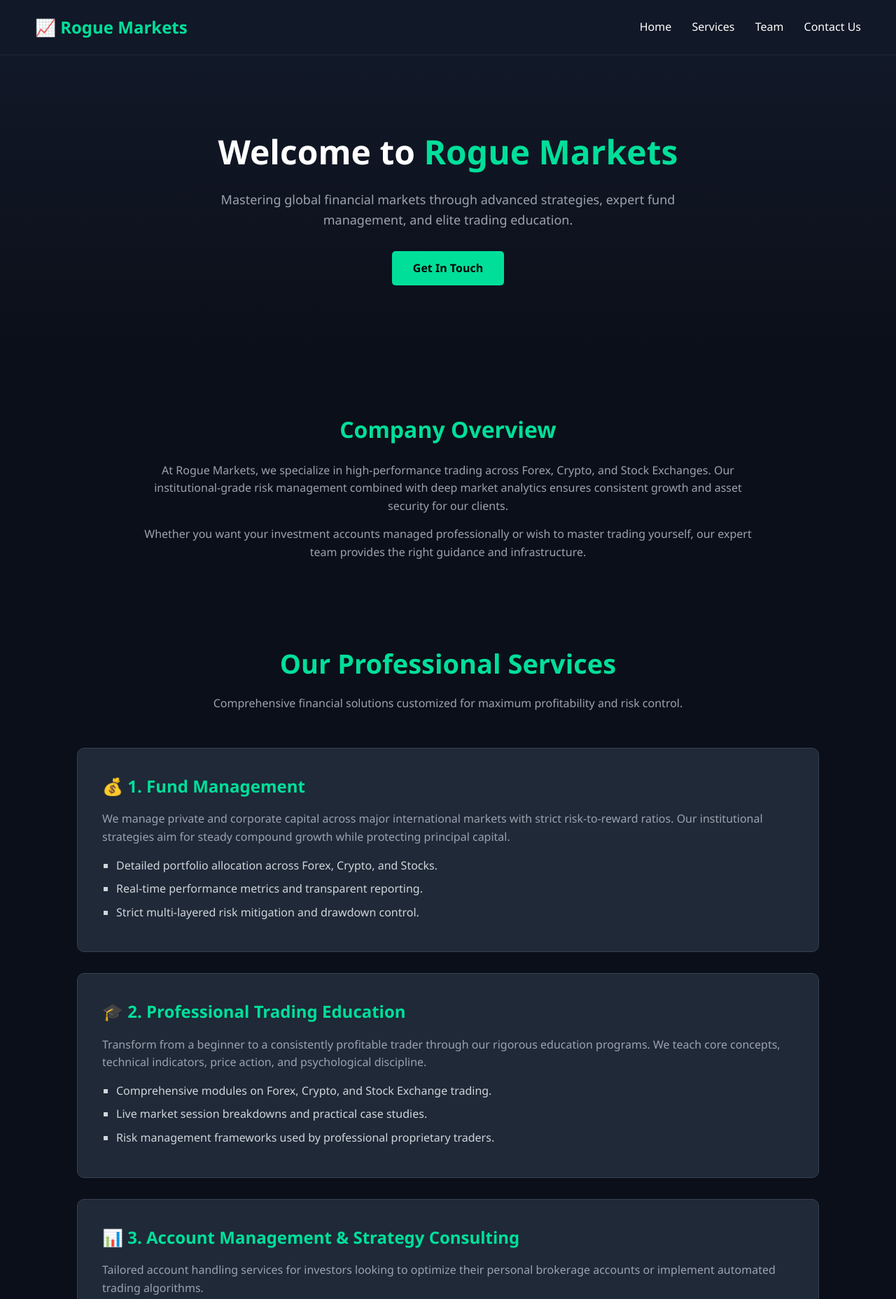
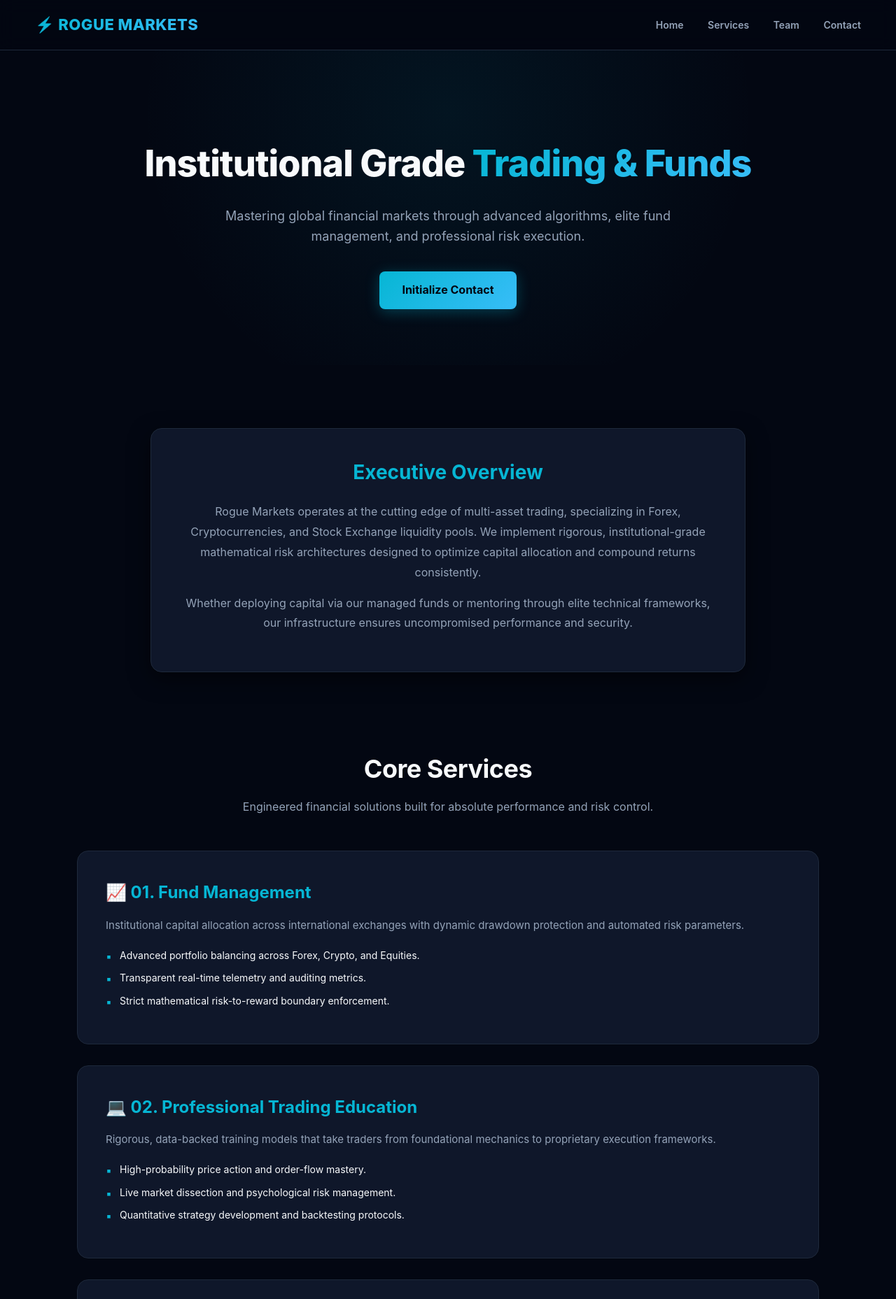
Before and after one commit to mahmoodoffice9-code/rogue-market, a plain HTML site: page index.html in a window 1280 px wide. Shown: the top 1857 px of the page at 70% size. Drawn offline with Linux system fonts and the light colour scheme.

Commit message:
Update index.html

```diff
--- a/index.html
+++ b/index.html
@@ -3,172 +3,267 @@
 <head>
   <meta charset="UTF-8">
   <meta name="viewport" content="width=device-width, initial-scale=1.0">
-  <title>Rogue Markets - Trading & Fund Management</title>
+  <title>Rogue Markets - Professional Trading & Fund Management</title>
   <style>
-    * { margin: 0; padding: 0; box-sizing: border-box; font-family: 'Segoe UI', Tahoma, Geneva, Verdana, sans-serif; scroll-behavior: smooth; }
-    body { background-color: #0b0f19; color: #ffffff; line-height: 1.6; }
+    :root {
+      --bg-deep: #030712;
+      --bg-card: #0f172a;
+      --bg-card-hover: #1e293b;
+      --accent-cyan: #06b6d4;
+      --accent-blue: #38bdf8;
+      --accent-green: #10b981;
+      --text-main: #f8fafc;
+      --text-muted: #94a3b8;
+      --border-color: #1e293b;
+      --border-glow: rgba(6, 182, 212, 0.3);
+    }
+
+    * { margin: 0; padding: 0; box-sizing: border-box; font-family: 'Inter', system-ui, -apple-system, sans-serif; scroll-behavior: smooth; }
+    body { background-color: var(--bg-deep); color: var(--text-main); line-height: 1.6; }
 
     /* Header & Navigation */
-    header { background: #111827; padding: 20px 50px; display: flex; justify-content: space-between; align-items: center; border-bottom: 1px solid #1f2937; position: sticky; top: 0; z-index: 1000; }
-    .logo { font-size: 24px; font-weight: bold; color: #00df9a; }
-    .nav-links a { color: #fff; text-decoration: none; margin-left: 25px; transition: 0.3s; font-weight: 500; }
-    .nav-links a:hover { color: #00df9a; }
+    header {
+      background: rgba(3, 7, 18, 0.85);
+      backdrop-filter: blur(12px);
+      padding: 18px 50px;
+      display: flex;
+      justify-content: space-between;
+      align-items: center;
+      border-bottom: 1px solid var(--border-color);
+      position: sticky;
+      top: 0;
+      z-index: 1000;
+    }
+    .logo {
+      font-size: 22px;
+      font-weight: 800;
+      letter-spacing: 0.5px;
+      background: linear-gradient(135deg, var(--accent-cyan), var(--accent-blue));
+      -webkit-background-clip: text;
+      -webkit-text-fill-color: transparent;
+    }
+    .nav-links a { color: var(--text-muted); text-decoration: none; margin-left: 30px; transition: 0.25s ease; font-size: 14px; font-weight: 600; }
+    .nav-links a:hover { color: var(--accent-cyan); text-shadow: 0 0 10px rgba(6, 182, 212, 0.4); }
 
     /* Hero Section */
-    .hero { text-align: center; padding: 100px 20px; background: linear-gradient(180deg, #111827 0%, #0b0f19 100%); }
-    .hero h1 { font-size: 48px; margin-bottom: 15px; }
-    .hero span { color: #00df9a; }
-    .hero p { font-size: 18px; color: #9ca3af; max-width: 700px; margin: 0 auto 30px; }
-    .btn { background: #00df9a; color: #000; padding: 12px 30px; text-decoration: none; font-weight: bold; border-radius: 5px; display: inline-block; transition: 0.3s; }
-    .btn:hover { background: #00b37e; }
+    .hero {
+      text-align: center;
+      padding: 120px 20px 80px;
+      background: radial-gradient(circle at 50% 20%, rgba(6, 182, 212, 0.08) 0%, transparent 60%);
+    }
+    .hero h1 { font-size: 52px; font-weight: 800; margin-bottom: 20px; letter-spacing: -1px; }
+    .hero span {
+      background: linear-gradient(135deg, var(--accent-cyan), var(--accent-blue));
+      -webkit-background-clip: text;
+      -webkit-text-fill-color: transparent;
+    }
+    .hero p { font-size: 18px; color: var(--text-muted); max-width: 650px; margin: 0 auto 35px; }
+
+    .btn {
+      background: linear-gradient(135deg, var(--accent-cyan), var(--accent-blue));
+      color: #030712;
+      padding: 14px 32px;
+      text-decoration: none;
+      font-weight: 700;
+      border-radius: 8px;
+      display: inline-block;
+      transition: all 0.3s ease;
+      box-shadow: 0 4px 20px rgba(6, 182, 212, 0.3);
+    }
+    .btn:hover {
+      transform: translateY(-2px);
+      box-shadow: 0 6px 25px rgba(6, 182, 212, 0.5);
+    }
 
     /* Containers & Sections */
-    .container { max-width: 1100px; margin: 0 auto; padding: 80px 20px 20px; }
-    .section-title { text-align: center; font-size: 38px; margin-bottom: 15px; color: #00df9a; }
-    .section-desc { text-align: center; color: #9ca3af; margin-bottom: 50px; font-size: 16px; }
+    .container { max-width: 1100px; margin: 0 auto; padding: 90px 20px 20px; }
+    .section-title { text-align: center; font-size: 36px; font-weight: 700; margin-bottom: 12px; color: var(--text-main); letter-spacing: -0.5px; }
+    .section-desc { text-align: center; color: var(--text-muted); margin-bottom: 50px; font-size: 16px; }
 
     /* Overview Section */
-    .overview { max-width: 900px; margin: 0 auto; text-align: center; }
-    .overview p { color: #9ca3af; font-size: 16px; margin-bottom: 15px; }
+    .overview {
+      max-width: 850px;
+      margin: 0 auto;
+      text-align: center;
+      background: var(--bg-card);
+      padding: 40px;
+      border-radius: 16px;
+      border: 1px solid var(--border-color);
+      box-shadow: 0 10px 30px rgba(0,0,0,0.5);
+    }
+    .overview p { color: var(--text-muted); font-size: 16px; margin-bottom: 15px; line-height: 1.8; }
 
     /* Services Cards */
-    .service-card { background: #1f2937; padding: 35px; border-radius: 10px; margin-bottom: 30px; border: 1px solid #374151; }
-    .service-card h3 { font-size: 24px; color: #00df9a; margin-bottom: 15px; }
-    .service-card p { color: #9ca3af; margin-bottom: 15px; }
-    .service-card ul { list-style-type: square; margin-left: 20px; color: #d1d5db; }
-    .service-card li { margin-bottom: 8px; }
+    .service-card {
+      background: var(--bg-card);
+      padding: 40px;
+      border-radius: 16px;
+      margin-bottom: 30px;
+      border: 1px solid var(--border-color);
+      transition: all 0.3s ease;
+    }
+    .service-card:hover {
+      border-color: var(--border-glow);
+      transform: translateY(-3px);
+      background: var(--bg-card-hover);
+    }
+    .service-card h3 { font-size: 24px; color: var(--accent-cyan); margin-bottom: 15px; font-weight: 700; }
+    .service-card p { color: var(--text-muted); margin-bottom: 20px; font-size: 15px; }
+    .service-card ul { list-style-type: none; }
+    .service-card li { margin-bottom: 10px; color: var(--text-main); font-size: 14px; position: relative; padding-left: 20px; }
+    .service-card li::before { content: "▪"; color: var(--accent-cyan); position: absolute; left: 0; font-size: 16px; }
 
     /* Grid for Team */
-    .grid { display: grid; grid-template-columns: repeat(auto-fit, minmax(300px, 1fr)); gap: 30px; }
-    .card { background: #1f2937; padding: 30px; border-radius: 10px; text-align: center; border: 1px solid #374151; }
-    .card h3 { color: #fff; margin-bottom: 5px; font-size: 22px; }
-    .role { color: #00df9a; font-weight: bold; margin-bottom: 15px; display: block; font-size: 14px; }
-    .card p { color: #9ca3af; font-size: 14px; }
+    .grid { display: grid; grid-template-columns: repeat(auto-fit, minmax(320px, 1fr)); gap: 30px; }
+    .card {
+      background: var(--bg-card);
+      padding: 35px;
+      border-radius: 16px;
+      text-align: center;
+      border: 1px solid var(--border-color);
+      transition: all 0.3s ease;
+    }
+    .card:hover {
+      border-color: var(--border-glow);
+      transform: translateY(-3px);
+    }
+    .card h3 { color: var(--text-main); margin-bottom: 8px; font-size: 22px; font-weight: 700; }
+    .role { color: var(--accent-green); font-weight: 700; margin-bottom: 15px; display: block; font-size: 13px; text-transform: uppercase; letter-spacing: 0.5px; }
+    .card p { color: var(--text-muted); font-size: 14px; line-height: 1.7; }
 
     /* Contact Box */
-    .contact-card { background: #1f2937; padding: 40px; border-radius: 10px; border: 1px solid #00df9a; text-align: center; max-width: 800px; margin: 0 auto; }
-    .contact-card h3 { font-size: 24px; margin-bottom: 25px; color: #fff; }
-    .contact-item { font-size: 18px; margin-bottom: 20px; color: #9ca3af; }
-    .contact-item a { color: #00df9a; text-decoration: none; font-weight: bold; }
-    .contact-item a:hover { text-decoration: underline; }
+    .contact-card {
+      background: var(--bg-card);
+      padding: 50px;
+      border-radius: 16px;
+      border: 1px solid var(--border-glow);
+      text-align: center;
+      max-width: 800px;
+      margin: 0 auto;
+      box-shadow: 0 0 40px rgba(6, 182, 212, 0.05);
+    }
+    .contact-card h3 { font-size: 26px; margin-bottom: 30px; color: var(--text-main); }
+    .contact-item { font-size: 16px; margin-bottom: 22px; color: var(--text-muted); }
+    .contact-item a { color: var(--accent-cyan); text-decoration: none; font-weight: 700; transition: 0.2s; }
+    .contact-item a:hover { color: var(--accent-blue); text-decoration: underline; }
 
     /* Footer */
-    footer { text-align: center; padding: 25px; background: #111827; color: #6b7280; margin-top: 80px; border-top: 1px solid #1f2937; }
+    footer { text-align: center; padding: 30px; background: var(--bg-deep); color: var(--text-muted); margin-top: 100px; border-top: 1px solid var(--border-color); font-size: 14px; }
   </style>
 </head>
 <body>
 
   <!-- Header & Navigation -->
   <header>
-    <div class="logo">📈 Rogue Markets</div>
+    <div class="logo">⚡ ROGUE MARKETS</div>
     <div class="nav-links">
       <a href="#home">Home</a>
       <a href="#services">Services</a>
       <a href="#team">Team</a>
-      <a href="#contact">Contact Us</a>
+      <a href="#contact">Contact</a>
     </div>
   </header>
 
-  <!-- Hero Section (Home) -->
+  <!-- Hero Section -->
   <section id="home" class="hero">
-    <h1>Welcome to <span>Rogue Markets</span></h1>
-    <p>Mastering global financial markets through advanced strategies, expert fund management, and elite trading education.</p>
-    <a href="#contact" class="btn">Get In Touch</a>
+    <h1>Institutional Grade <span>Trading & Funds</span></h1>
+    <p>Mastering global financial markets through advanced algorithms, elite fund management, and professional risk execution.</p>
+    <a href="#contact" class="btn">Initialize Contact</a>
   </section>
 
   <!-- Overview Section -->
   <div class="container">
     <div class="overview">
-      <h2 style="color: #00df9a; font-size: 32px; margin-bottom: 20px;">Company Overview</h2>
-      <p>At Rogue Markets, we specialize in high-performance trading across Forex, Crypto, and Stock Exchanges. Our institutional-grade risk management combined with deep market analytics ensures consistent growth and asset security for our clients.</p>
-      <p>Whether you want your investment accounts managed professionally or wish to master trading yourself, our expert team provides the right guidance and infrastructure.</p>
+      <h2 style="color: var(--accent-cyan); font-size: 28px; margin-bottom: 20px; font-weight: 700;">Executive Overview</h2>
+      <p>Rogue Markets operates at the cutting edge of multi-asset trading, specializing in Forex, Cryptocurrencies, and Stock Exchange liquidity pools. We implement rigorous, institutional-grade mathematical risk architectures designed to optimize capital allocation and compound returns consistently.</p>
+      <p>Whether deploying capital via our managed funds or mentoring through elite technical frameworks, our infrastructure ensures uncompromised performance and security.</p>
     </div>
   </div>
 
   <!-- Services Section -->
   <div id="services" class="container">
-    <h2 class="section-title">Our Professional Services</h2>
-    <p class="section-desc">Comprehensive financial solutions customized for maximum profitability and risk control.</p>
+    <h2 class="section-title">Core Services</h2>
+    <p class="section-desc">Engineered financial solutions built for absolute performance and risk control.</p>
 
     <div class="service-card">
-      <h3>💰 1. Fund Management</h3>
-      <p>We manage private and corporate capital across major international markets with strict risk-to-reward ratios. Our institutional strategies aim for steady compound growth while protecting principal capital.</p>
+      <h3>📈 01. Fund Management</h3>
+      <p>Institutional capital allocation across international exchanges with dynamic drawdown protection and automated risk parameters.</p>
       <ul>
-        <li>Detailed portfolio allocation across Forex, Crypto, and Stocks.</li>
-        <li>Real-time performance metrics and transparent reporting.</li>
-        <li>Strict multi-layered risk mitigation and drawdown control.</li>
+        <li>Advanced portfolio balancing across Forex, Crypto, and Equities.</li>
+        <li>Transparent real-time telemetry and auditing metrics.</li>
+        <li>Strict mathematical risk-to-reward boundary enforcement.</li>
       </ul>
     </div>
 
     <div class="service-card">
-      <h3>🎓 2. Professional Trading Education</h3>
-      <p>Transform from a beginner to a consistently profitable trader through our rigorous education programs. We teach core concepts, technical indicators, price action, and psychological discipline.</p>
+      <h3>💻 02. Professional Trading Education</h3>
+      <p>Rigorous, data-backed training models that take traders from foundational mechanics to proprietary execution frameworks.</p>
       <ul>
-        <li>Comprehensive modules on Forex, Crypto, and Stock Exchange trading.</li>
-        <li>Live market session breakdowns and practical case studies.</li>
-        <li>Risk management frameworks used by professional proprietary traders.</li>
+        <li>High-probability price action and order-flow mastery.</li>
+        <li>Live market dissection and psychological risk management.</li>
+        <li>Quantitative strategy development and backtesting protocols.</li>
       </ul>
     </div>
 
     <div class="service-card">
-      <h3>📊 3. Account Management & Strategy Consulting</h3>
-      <p>Tailored account handling services for investors looking to optimize their personal brokerage accounts or implement automated trading algorithms.</p>
+      <h3>🛡️ 03. Account Management & Consulting</h3>
+      <p>Custom account handling and infrastructure consulting tailored for high-net-worth investors and private syndicates.</p>
       <ul>
-        <li>Customized trade setups based on individual risk appetite.</li>
-        <li>Ongoing analytical support and performance evaluation.</li>
-        <li>Guidance on broker selection and execution speed optimization.</li>
+        <li>Tailored risk-appetite structuring and execution speed tuning.</li>
+        <li>Proprietary algorithmic tool integration.</li>
+        <li>Deep-dive macro analysis and trend forecasting.</li>
       </ul>
     </div>
   </div>
 
   <!-- Team Section -->
   <div id="team" class="container">
-    <h2 class="section-title">Meet Our Expert Team</h2>
-    <p class="section-desc">Experienced professionals dedicated to your financial success in global markets.</p>
+    <h2 class="section-title">Leadership & Execution</h2>
+    <p class="section-desc">Seasoned quantitative strategists and market technicians.</p>
 
     <div class="grid">
       <div class="card">
         <h3>Ali Bhai</h3>
-        <span class="role">Founder & Lead Forex/Crypto Trader</span>
-        <p>Specializes in advanced price action analysis, macroeconomic trends, and high-probability setup identification across currency and digital asset pairs.</p>
+        <span class="role">Founder & Lead Strategist</span>
+        <p>Specializes in macroeconomic structural analysis, high-frequency price action mapping, and digital asset liquidity tracking.</p>
       </div>
       <div class="card">
         <h3>Senior Fund Manager</h3>
-        <span class="role">Stock Exchange & Portfolio Strategist</span>
-        <p>Expert in equities allocation, corporate finance structure, and balancing long-term risk vectors for institutional fund portfolios.</p>
+        <span class="role">Equities & Risk Director</span>
+        <p>Expert in stock exchange capitalization models, systemic volatility mitigation, and long-term portfolio growth vectors.</p>
       </div>
       <div class="card">
         <h3>Head of Education</h3>
-        <span class="role">Trading Mentor & Risk Analyst</span>
-        <p>Focused on training aspiring traders, developing curriculum benchmarks, and mentoring students through psychological risk controls.</p>
+        <span class="role">Quantitative Mentor</span>
+        <p>Focused on cultivating disciplined retail and institutional market participants through structured analytical curriculums.</p>
       </div>
     </div>
   </div>
 
   <!-- Contact Us Section -->
-  <div id="contact" class="container" style="margin-bottom: 60px;">
-    <h2 class="section-title">Get In Touch</h2>
-    <p class="section-desc">Ready to partner with us or start your trading journey? Reach out to us directly.</p>
+  <div id="contact" class="container" style="margin-bottom: 80px;">
+    <h2 class="section-title">Secure Connection</h2>
+    <p class="section-desc">Direct access channels for capital partnership and program enrollment.</p>
 
     <div class="contact-card">
-      <h3>Direct Communication Channels</h3>
+      <h3>Direct Communication Protocols</h3>
       <div class="contact-item">
-        📧 Email: <br>
+        📧 Terminal Email: <br>
         <a href="mailto:alibhai.4info@gmail.com">alibhai.4info@gmail.com</a>
       </div>
-      <div class="contact-item" style="margin-top: 30px;">
-        📱 WhatsApp / Phone: <br>
+      <div class="contact-item" style="margin-top: 25px;">
+        📱 Direct WhatsApp Node: <br>
         <a href="https://wa.me/923012928787" target="_blank">+92 301 2928787</a>
       </div>
-      <div>
-        <a href="https://wa.me/923012928787" class="btn" target="_blank">Chat on WhatsApp Now</a>
+      <div style="margin-top: 30px;">
+        <a href="https://wa.me/923012928787" class="btn" target="_blank">Launch WhatsApp Chat</a>
       </div>
     </div>
   </div>
 
   <!-- Footer -->
   <footer>
-    <p>&copy; 2026 Rogue Markets. All rights reserved.</p>
+    <p>&copy; 2026 Rogue Markets. All rights reserved. Built for high-frequency execution.</p>
   </footer>
 
 </body>
```
